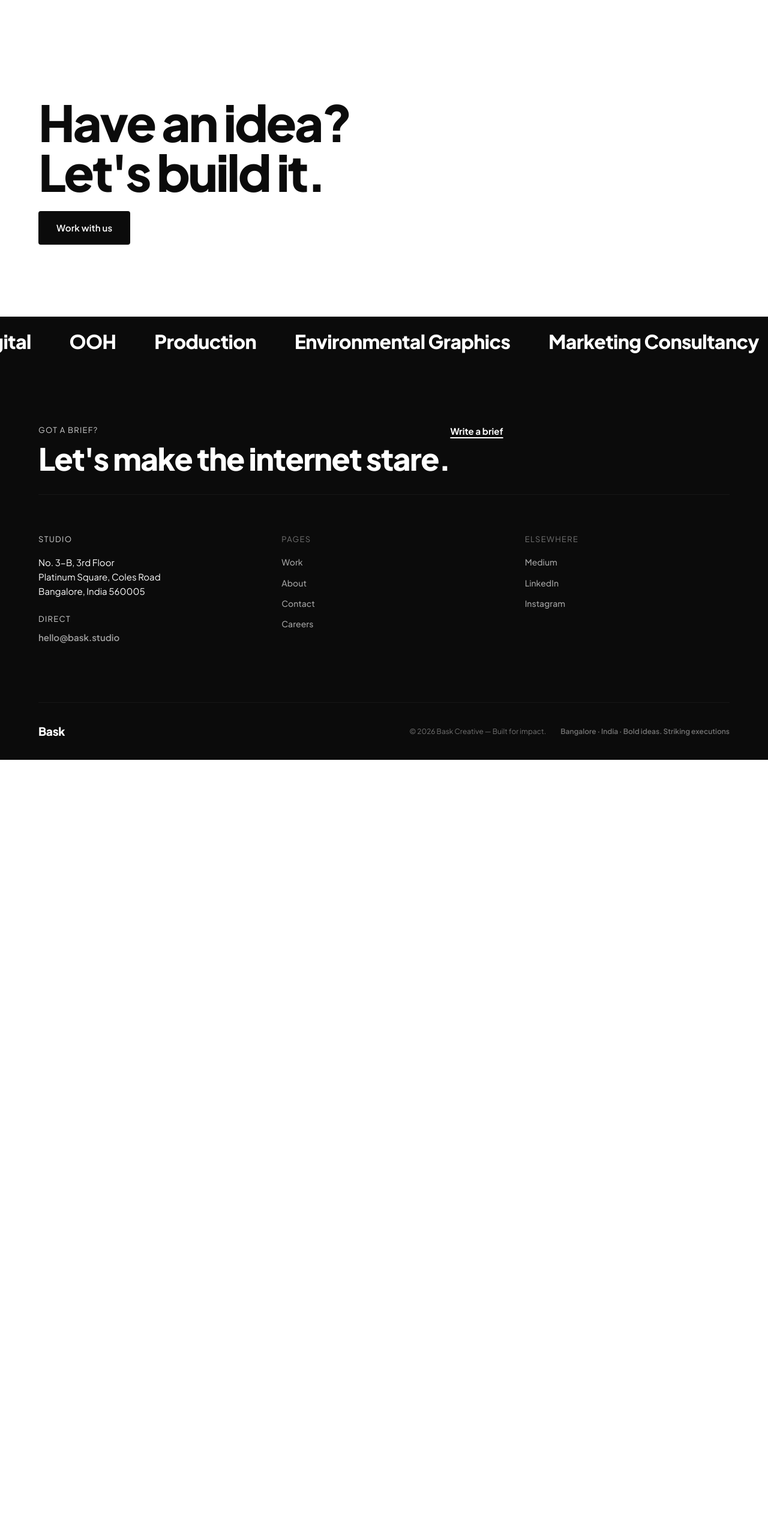
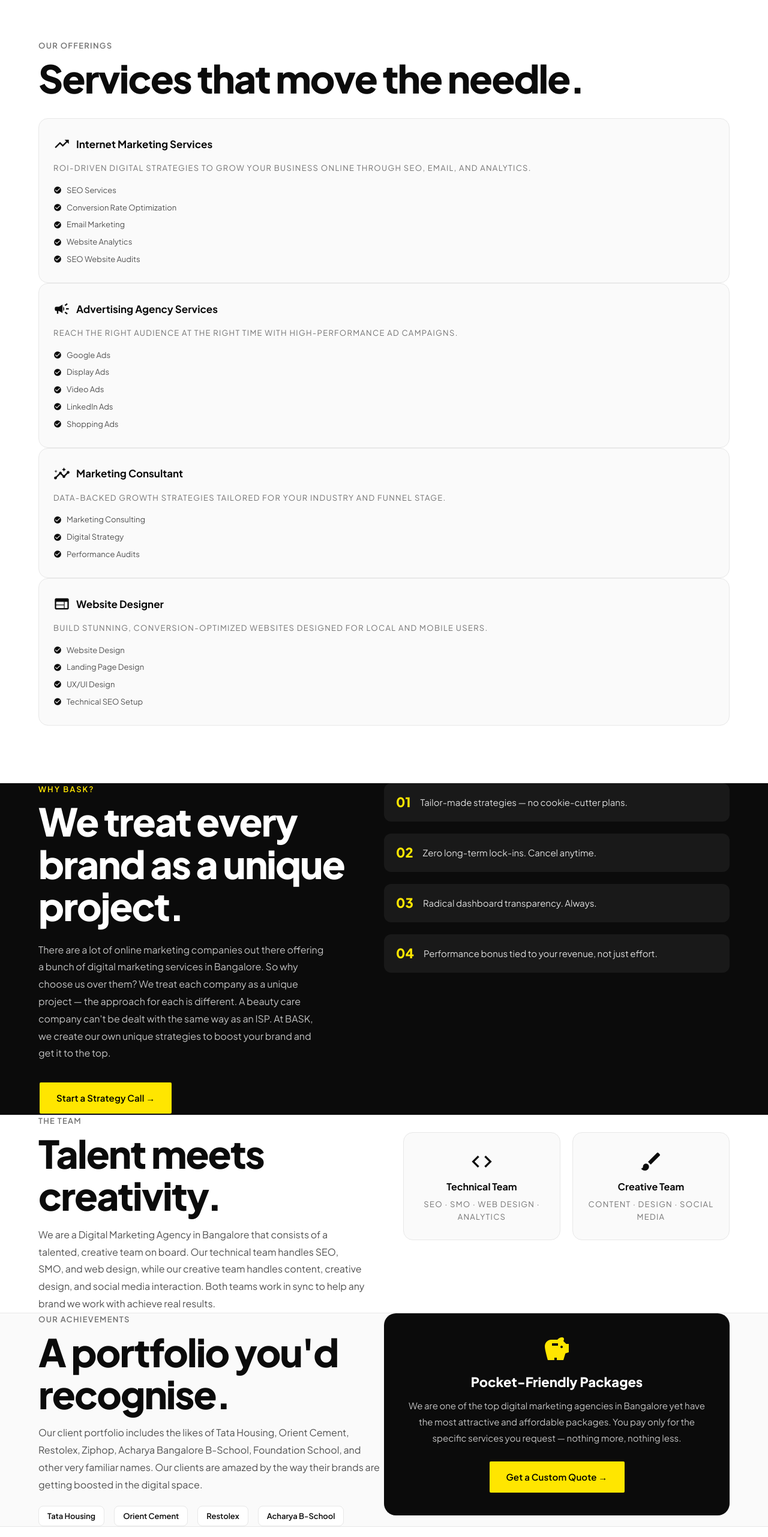
Before and after one commit to Murali000986/BASK_FINAL, a React (Vite) app in the folder frontend/: page / in a window 1280 px wide. Shown: the part 5364-7927 px from the top of the page at 60% size. Before the commit the page ends 6631 px from the top, so only its background shows below. Built offline with nearby package versions, Linux system fonts and the light colour scheme; no server answers.

Commit message:
feat: add service categories, why BASK, team, achievements sections to homepage

```diff
--- a/frontend/src/pages/Home.jsx
+++ b/frontend/src/pages/Home.jsx
@@ -291,6 +291,136 @@ export default function Home() {
         </div>
       </div>
 
+      {/* ── What We Offer (Service Categories) ── */}
+      <div className="container pb-lg">
+        <p className="bask-text-small text-muted fw-600 mb-8">OUR OFFERINGS</p>
+        <h2 className="bask-section-heading mb-32">Services that move the needle.</h2>
+        <div className="grid-3 gap-lg" style={{ gridTemplateColumns: 'repeat(auto-fit, minmax(260px, 1fr))' }}>
+          {[
+            {
+              title: 'Internet Marketing Services',
+              desc: 'ROI-driven digital strategies to grow your business online through SEO, email, and analytics.',
+              items: ['SEO Services', 'Conversion Rate Optimization', 'Email Marketing', 'Website Analytics', 'SEO Website Audits'],
+              icon: 'trending_up',
+            },
+            {
+              title: 'Advertising Agency Services',
+              desc: 'Reach the right audience at the right time with high-performance ad campaigns.',
+              items: ['Google Ads', 'Display Ads', 'Video Ads', 'LinkedIn Ads', 'Shopping Ads'],
+              icon: 'campaign',
+            },
+            {
+              title: 'Marketing Consultant',
+              desc: 'Data-backed growth strategies tailored for your industry and funnel stage.',
+              items: ['Marketing Consulting', 'Digital Strategy', 'Performance Audits'],
+              icon: 'insights',
+            },
+            {
+              title: 'Website Designer',
+              desc: 'Build stunning, conversion-optimized websites designed for local and mobile users.',
+              items: ['Website Design', 'Landing Page Design', 'UX/UI Design', 'Technical SEO Setup'],
+              icon: 'web',
+            },
+          ].map((cat) => (
+            <div key={cat.title} style={{ background: 'var(--gray-50)', borderRadius: 16, padding: '28px 24px', display: 'flex', flexDirection: 'column', gap: 16, border: '1px solid var(--gray-200)', transition: 'box-shadow 0.2s', cursor: 'default' }}
+              onMouseEnter={e => e.currentTarget.style.boxShadow = '0 8px 32px rgba(0,0,0,0.10)'}
+              onMouseLeave={e => e.currentTarget.style.boxShadow = 'none'}
+            >
+              <div style={{ display: 'flex', alignItems: 'center', gap: 10 }}>
+                <span className="material-icons" style={{ fontSize: 28, color: 'var(--black)' }}>{cat.icon}</span>
+                <h3 style={{ fontSize: 17, fontWeight: 700, margin: 0 }}>{cat.title}</h3>
+              </div>
+              <p className="bask-text-small text-muted" style={{ lineHeight: 1.6, margin: 0 }}>{cat.desc}</p>
+              <ul style={{ listStyle: 'none', padding: 0, margin: 0, display: 'flex', flexDirection: 'column', gap: 8 }}>
+                {cat.items.map(item => (
+                  <li key={item} style={{ display: 'flex', alignItems: 'center', gap: 8, fontSize: 13, color: 'var(--gray-600)' }}>
+                    <span className="material-icons" style={{ fontSize: 14, color: 'var(--black)' }}>check_circle</span>
+                    {item}
+                  </li>
+                ))}
+              </ul>
+            </div>
+          ))}
+        </div>
+      </div>
+
+      {/* ── Why BASK ── */}
+      <div style={{ background: 'var(--black)', color: 'var(--white)' }} className="py-xl">
+        <div className="container">
+          <div className="grid-2 gap-xl align-start">
+            <div>
+              <p className="bask-text-small fw-600 mb-8" style={{ color: '#FFE600', letterSpacing: 2 }}>WHY BASK?</p>
+              <h2 className="bask-section-heading mb-24" style={{ color: 'var(--white)' }}>We treat every brand as a unique project.</h2>
+              <p style={{ fontSize: 16, lineHeight: 1.8, color: 'rgba(255,255,255,0.75)', maxWidth: 480 }}>
+                There are a lot of online marketing companies out there offering a bunch of digital marketing services in Bangalore. So why choose us over them? We treat each company as a unique project — the approach for each is different. A beauty care company can't be dealt with the same way as an ISP. At BASK, we create our own unique strategies to boost your brand and get it to the top.
+              </p>
+              <Link to="/contact" className="btn btn--primary btn--lg" style={{ marginTop: 32, background: '#FFE600', color: '#000', display: 'inline-block' }}>Start a Strategy Call →</Link>
+            </div>
+            <div style={{ display: 'flex', flexDirection: 'column', gap: 20 }}>
+              {['Tailor-made strategies — no cookie-cutter plans.', 'Zero long-term lock-ins. Cancel anytime.', 'Radical dashboard transparency. Always.', 'Performance bonus tied to your revenue, not just effort.'].map((pt, i) => (
+                <div key={i} style={{ display: 'flex', gap: 16, alignItems: 'flex-start', background: 'rgba(255,255,255,0.06)', borderRadius: 12, padding: '20px 20px' }}>
+                  <span style={{ fontWeight: 900, fontSize: 22, color: '#FFE600', lineHeight: 1 }}>0{i + 1}</span>
+                  <p style={{ margin: 0, fontSize: 15, color: 'rgba(255,255,255,0.85)', lineHeight: 1.6 }}>{pt}</p>
+                </div>
+              ))}
+            </div>
+          </div>
+        </div>
+      </div>
+
+      {/* ── The Team ── */}
+      <div className="container py-xl">
+        <p className="bask-text-small text-muted fw-600 mb-8">THE TEAM</p>
+        <div className="grid-2 gap-lg align-start">
+          <div>
+            <h2 className="bask-section-heading mb-16">Talent meets creativity.</h2>
+            <p style={{ fontSize: 16, lineHeight: 1.8, color: 'var(--gray-600)' }}>
+              We are a Digital Marketing Agency in Bangalore that consists of a talented, creative team on board. Our technical team handles SEO, SMO, and web design, while our creative team handles content, creative design, and social media interaction. Both teams work in sync to help any brand we work with achieve real results.
+            </p>
+          </div>
+          <div style={{ display: 'flex', gap: 20, flexWrap: 'wrap' }}>
+            {[
+              { icon: 'code', label: 'Technical Team', desc: 'SEO · SMO · Web Design · Analytics' },
+              { icon: 'brush', label: 'Creative Team', desc: 'Content · Design · Social Media' },
+            ].map(t => (
+              <div key={t.label} style={{ flex: '1 1 200px', background: 'var(--gray-50)', border: '1px solid var(--gray-200)', borderRadius: 16, padding: '28px 24px', textAlign: 'center' }}>
+                <span className="material-icons" style={{ fontSize: 40, marginBottom: 12, display: 'block' }}>{t.icon}</span>
+                <h3 style={{ fontWeight: 700, fontSize: 16, marginBottom: 8 }}>{t.label}</h3>
+                <p className="bask-text-small text-muted">{t.desc}</p>
+              </div>
+            ))}
+          </div>
+        </div>
+      </div>
+
+      {/* ── Achievements + Pocket Friendly ── */}
+      <div style={{ background: 'var(--gray-50)', borderTop: '1px solid var(--gray-200)', borderBottom: '1px solid var(--gray-200)' }} className="py-xl">
+        <div className="container">
+          <div className="grid-2 gap-xl align-start">
+            <div>
+              <p className="bask-text-small text-muted fw-600 mb-8">OUR ACHIEVEMENTS</p>
+              <h2 className="bask-section-heading mb-16">A portfolio you'd recognise.</h2>
+              <p style={{ fontSize: 16, lineHeight: 1.8, color: 'var(--gray-600)', marginBottom: 20 }}>
+                Our client portfolio includes the likes of Tata Housing, Orient Cement, Restolex, Ziphop, Acharya Bangalore B-School, Foundation School, and other very familiar names. Our clients are amazed by the way their brands are getting boosted in the digital space.
+              </p>
+              <div style={{ display: 'flex', gap: 16, flexWrap: 'wrap' }}>
+                {['Tata Housing', 'Orient Cement', 'Restolex', 'Acharya B-School'].map(c => (
+                  <span key={c} style={{ background: 'var(--white)', border: '1px solid var(--gray-200)', borderRadius: 8, padding: '6px 14px', fontSize: 13, fontWeight: 600 }}>{c}</span>
+                ))}
+              </div>
+            </div>
+            <div style={{ background: 'var(--black)', color: 'var(--white)', borderRadius: 20, padding: '36px 32px', textAlign: 'center' }}>
+              <span className="material-icons" style={{ fontSize: 48, color: '#FFE600', marginBottom: 16, display: 'block' }}>savings</span>
+              <h3 style={{ fontWeight: 800, fontSize: 22, marginBottom: 12 }}>Pocket-Friendly Packages</h3>
+              <p style={{ fontSize: 15, lineHeight: 1.8, color: 'rgba(255,255,255,0.75)', marginBottom: 24 }}>
+                We are one of the top digital marketing agencies in Bangalore yet have the most attractive and affordable packages. You pay only for the specific services you request — nothing more, nothing less.
+              </p>
+              <Link to="/contact" className="btn btn--primary btn--lg" style={{ background: '#FFE600', color: '#000' }}>Get a Custom Quote →</Link>
+            </div>
+          </div>
+        </div>
+      </div>
+
       {/* ── Let's Build It / CTA ── */}
       <div className="container pt-lg pb-xl text-center">
         <h2 className="bask-headline-huge mb-24">Have an idea?<br/>Let's build it.</h2>
```
